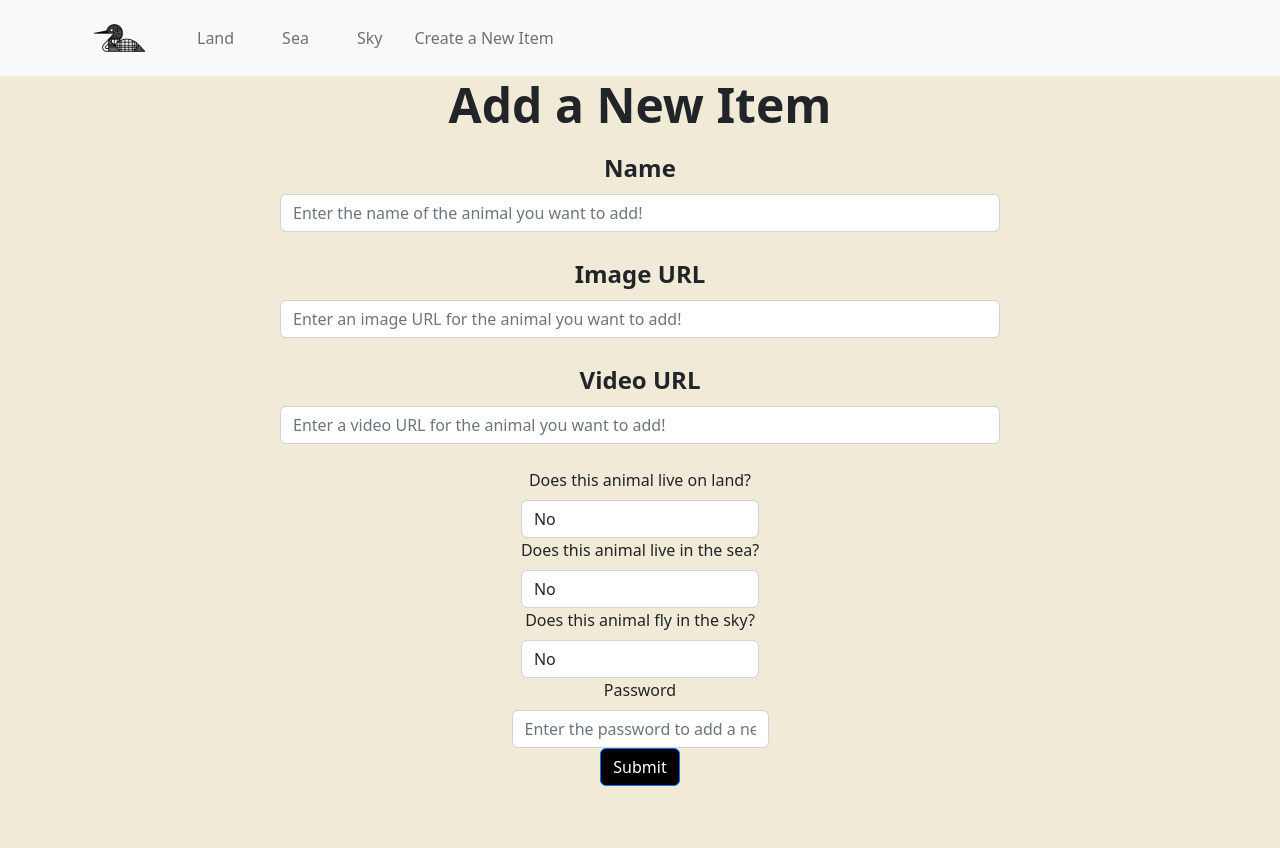
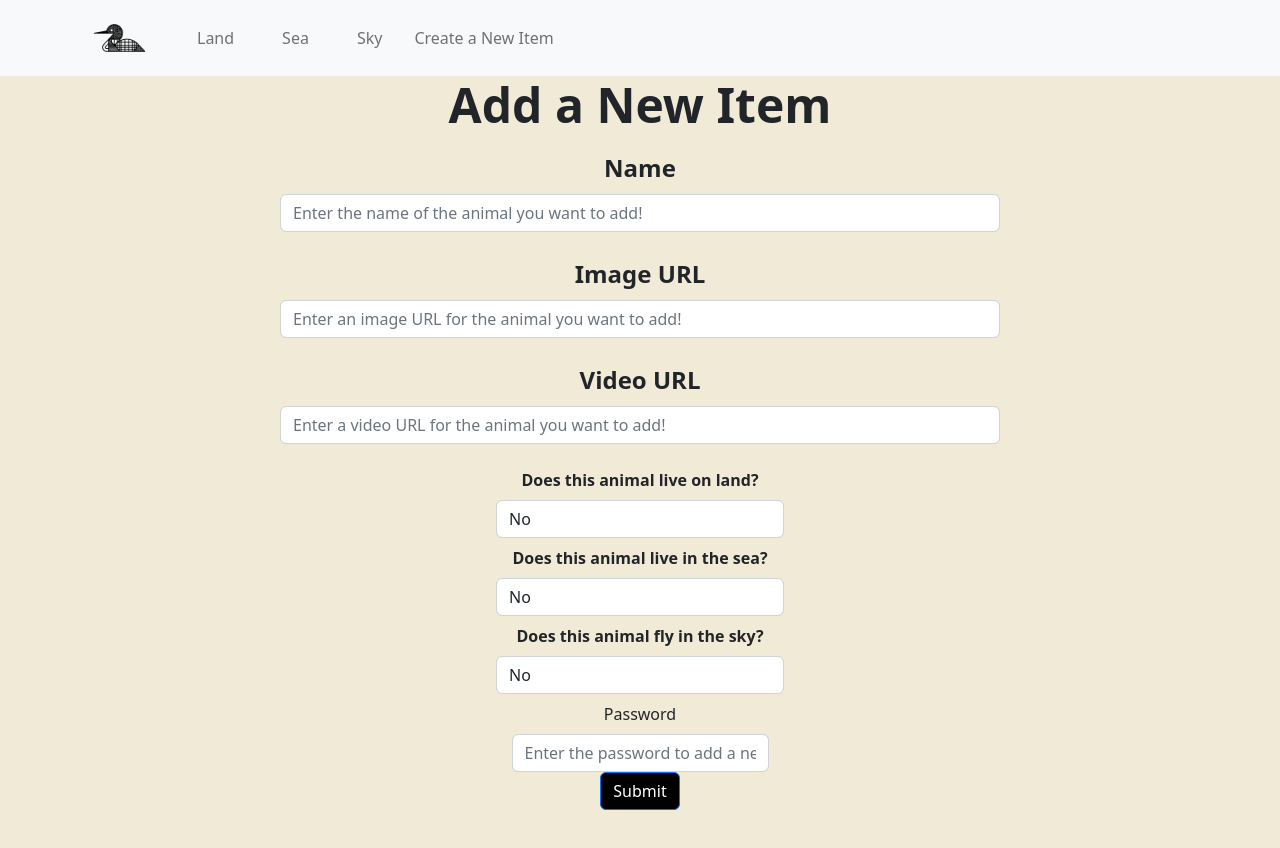
Before and after one commit to Ill-Eagle-Official/loon, a React (Create React App) app in the folder frontend/: page /new in a window 1280 px wide. Shown: the top 848 px of the page. Built offline with nearby package versions, Linux system fonts and the light colour scheme.

Commit message:
add additional styles for selections

```diff
--- a/frontend/src/styles/AddStyles.css
+++ b/frontend/src/styles/AddStyles.css
@@ -63,16 +63,21 @@
 .new-item-page .new-item-form .video-entry .form-control {
   margin-bottom: 1.5rem;
 }
-.new-item-page .new-item-form .categories {
+.new-item-page .new-item-form .select-entry {
   display: flex;
   flex-direction: column;
   align-items: center;
   justify-content: center;
   margin: 0 auto;
-  width: 75%;
+  width: 30%;
 }
-.new-item-page .new-item-form .categories .form-check {
-  margin-bottom: 1rem;
+.new-item-page .new-item-form .select-entry .form-control {
+  margin-bottom: 0.5rem;
+}
+.new-item-page .new-item-form .select-entry .form-label {
+  font-size: 1rem;
+  font-weight: 600;
+  margin-bottom: 0.5rem;
 }
 .new-item-page .new-item-form .submit-button {
   background-color: black;
--- a/frontend/src/styles/AddStyles.scss
+++ b/frontend/src/styles/AddStyles.scss
@@ -73,16 +73,22 @@
       }
     }
 
-    .categories {
+    .select-entry {
       display: flex;
       flex-direction: column;
       align-items: center;
       justify-content: center;
       margin: 0 auto;
-      width: 75%;
+      width: 30%;
 
-      .form-check {
-        margin-bottom: 1rem;
+      .form-control {
+        margin-bottom: 0.5rem;
+      }
+
+      .form-label {
+        font-size: 1rem;
+        font-weight: 600;
+        margin-bottom: 0.5rem;
       }
     }
 
```
Also changed, not shown: 1 other file (tests, documents, lock files or other folders).
